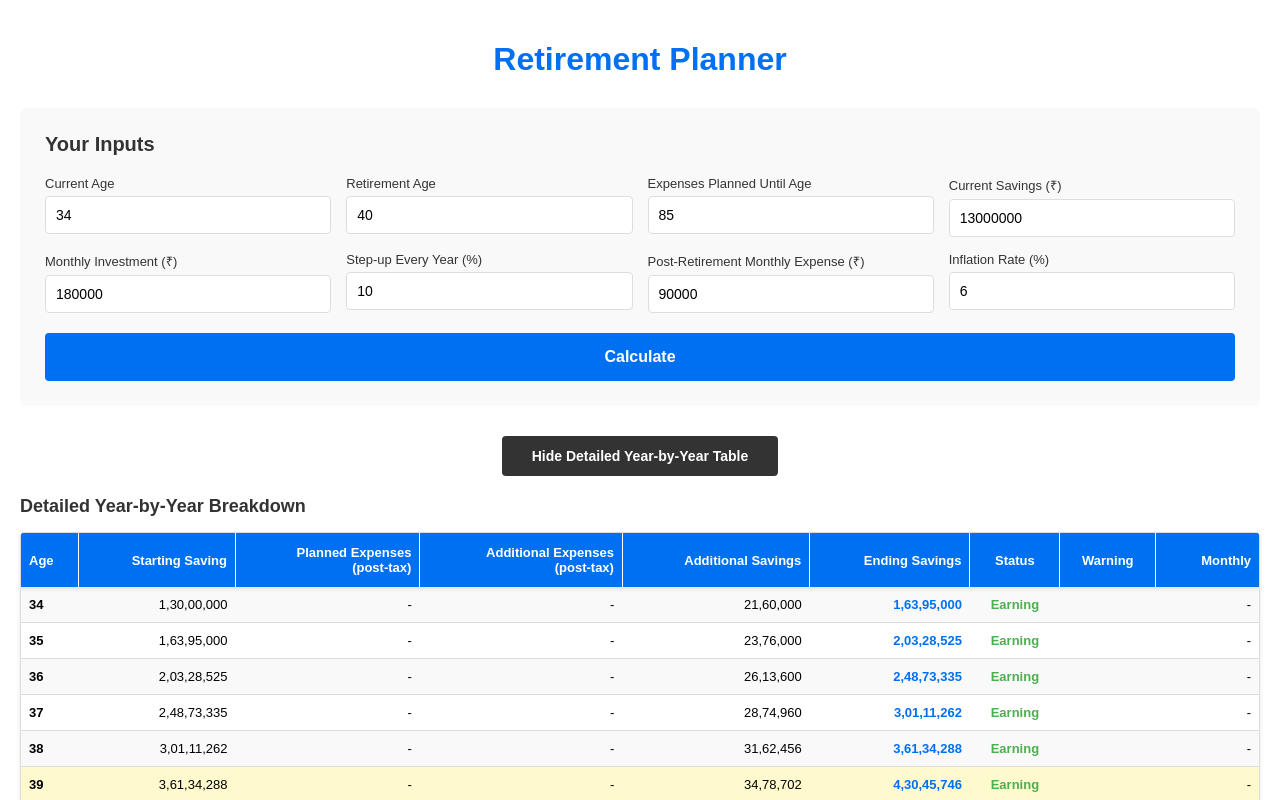
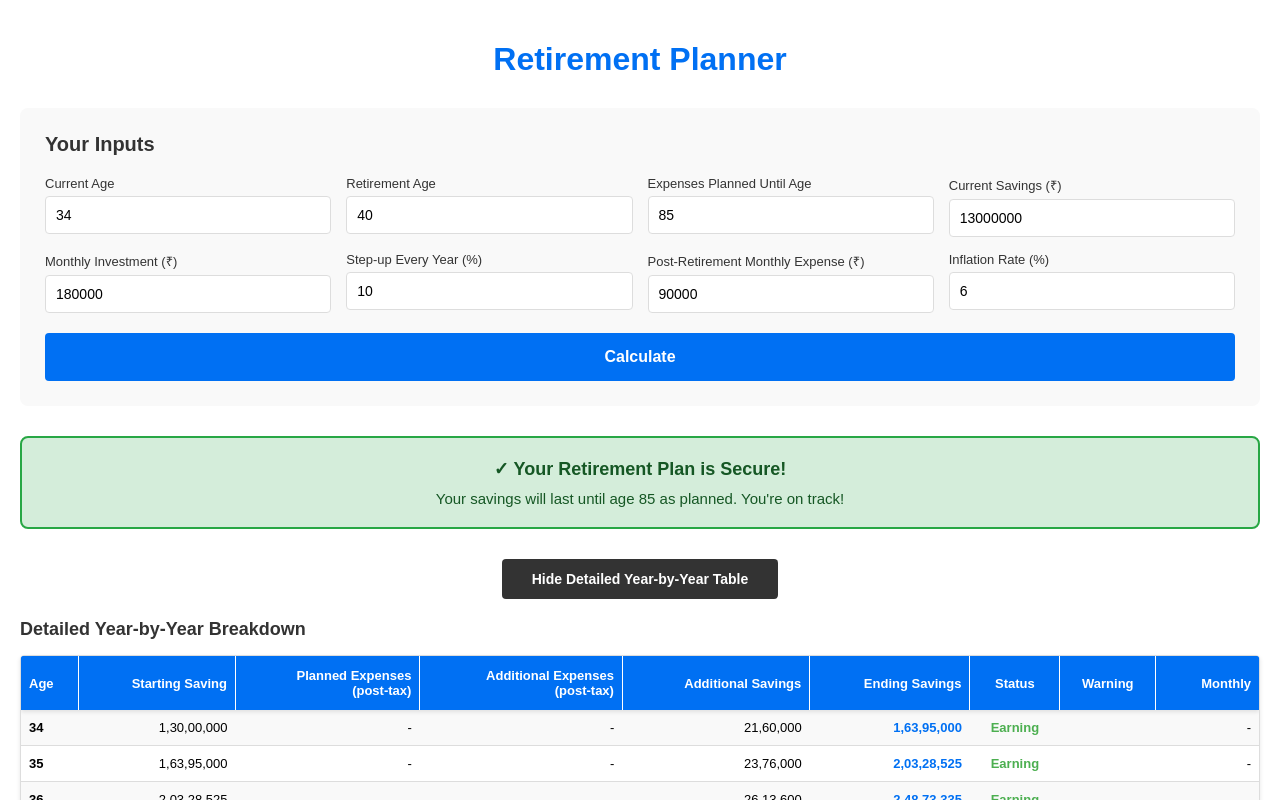
Before and after one commit to IamAKhtar/RetirementPlanner, a Next.js app: page / in a window 1280 px wide. Shown: the top 800 px of the page. Built offline with nearby package versions, Linux system fonts and the light colour scheme.

Commit message:
Added choices

```diff
--- a/pages/index.js
+++ b/pages/index.js
@@ -70,6 +70,7 @@ function calculateRetirement(inputs) {
   let corpus = savings;
   let annualExpense = postRetirementMonthlyExpense * 12;
   let expenseData = [];
+  let moneyRunsOutAge = null;
 
   for (let i = 1; i <= yearsAfterRetirement; i++) {
     const age = retirementAge + i;
@@ -85,6 +86,11 @@ function calculateRetirement(inputs) {
     }
 
     const status = corpus <= 0 ? 'Dead' : 'Retired';
+
+    // Track when money runs out
+    if (corpus <= 0 && moneyRunsOutAge === null) {
+      moneyRunsOutAge = age;
+    }
 
     yearlyData.push({
       age,
@@ -107,7 +113,17 @@ function calculateRetirement(inputs) {
     if (corpus <= 0) break;
   }
 
-  return { accumulation: chartData, exhaustion: expenseData, yearlyData };
+  // Determine if funds last until planned age
+  const fundsLastUntilPlannedAge = moneyRunsOutAge === null || moneyRunsOutAge >= expensesUntilAge;
+
+  return {
+    accumulation: chartData,
+    exhaustion: expenseData,
+    yearlyData,
+    fundsLastUntilPlannedAge,
+    moneyRunsOutAge,
+    expensesUntilAge
+  };
 }
 
 function formatINR(value) {
@@ -216,6 +232,34 @@ export default function Home() {
         >
           Calculate
         </button>
+      </section>
+
+      {/* Status Banner */}
+      <section style={{
+        backgroundColor: results.fundsLastUntilPlannedAge ? '#d4edda' : '#f8d7da',
+        border: `2px solid ${results.fundsLastUntilPlannedAge ? '#28a745' : '#dc3545'}`,
+        borderRadius: 8,
+        padding: 20,
+        marginBottom: 30,
+        textAlign: 'center'
+      }}>
+        <div style={{
+          fontSize: 18,
+          fontWeight: 'bold',
+          color: results.fundsLastUntilPlannedAge ? '#155724' : '#721c24',
+          marginBottom: 10
+        }}>
+          {results.fundsLastUntilPlannedAge ? '✓ Your Retirement Plan is Secure!' : '⚠ Warning: Insufficient Funds'}
+        </div>
+        <div style={{
+          fontSize: 15,
+          color: results.fundsLastUntilPlannedAge ? '#155724' : '#721c24'
+        }}>
+          {results.fundsLastUntilPlannedAge
+            ? `Your savings will last until age ${results.expensesUntilAge} as planned. You're on track!`
+            : `Your funds will run out at age ${results.moneyRunsOutAge}. You need to increase savings or reduce expenses to reach age ${results.expensesUntilAge}.`
+          }
+        </div>
       </section>
 
       {/* Toggle Button for Table */}
```
